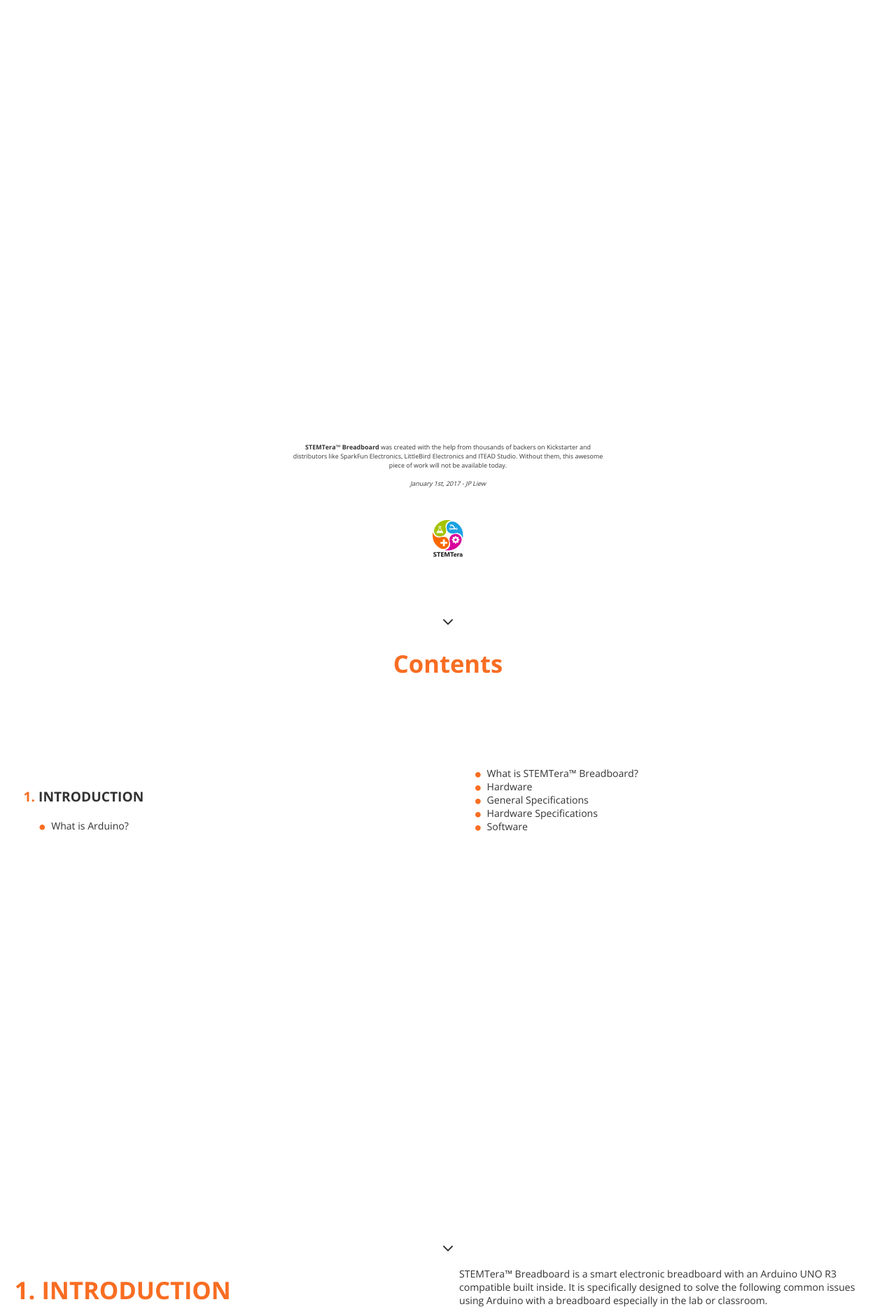
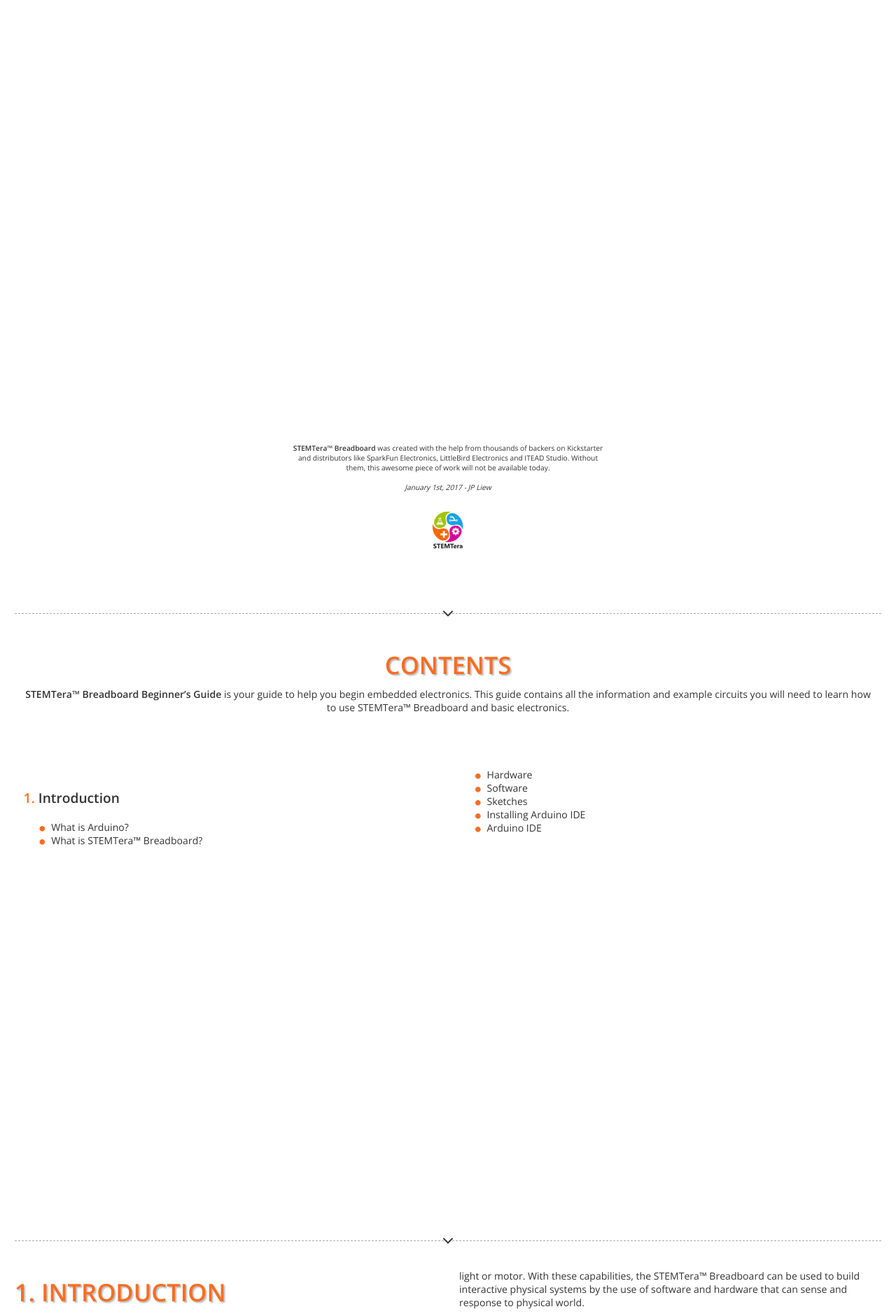
Before and after one commit to STEMTera/stemtera.github.io, a Jekyll site: the page built from begin/index.html, in a window 1280 px wide. Shown: the part 883-2763 px from the top of the page at 70% size. Built offline with Jekyll 4.4.1, drawn with Linux system fonts in a browser that asks for light colours; nearby versions of some CDN libraries; some of the changed text lies outside the part shown.

Commit message:
added new pages

```diff
--- a/_includes/footer.md
+++ b/_includes/footer.md
@@ -1,3 +1 @@
-by [{{ page.author }}]({{ page.author_url }})
-&mdash;
-**{{ page.title | replace: site.stmb_key , site.stmb }}** is [open source]({{ page.github_url }}), feel free to translate and share.
+**{{ page.title | replace: site.stmb_key , site.stmb }}** is [open source]({{ page.github_url }}), please feel free to translate and share. &mdash;  *[{{ page.author }}]({{ page.author_url }})*
--- /dev/null
+++ b/_includes/toc.md
@@ -0,0 +1 @@
+**{{ page.title }}** is your guide to help you begin embedded electronics. This guide contains all the information and example circuits you will need to learn how to use (STMB) and basic electronics.
--- a/_layouts/book.html
+++ b/_layouts/book.html
@@ -33,6 +33,8 @@
     <div id="page3" class="toc">
     <div class="toc-title">
     <h1>Contents</h1>
+    {% capture toctext %} {% include toc.md %} {% endcapture %}
+    {{ toctext | markdownify | replace: site.stmb_key, site.stmb }}
     </div>
     <div class="toc-content">
     <ul>
@@ -45,7 +47,7 @@
             <ul>
         {% endif %}
         {% for contents in page.contents %}
-            <a href="#page{{ pagenumber | plus: 3 }}"><li>{{ contents | replace: site.stmb_key , site.stmb }}</li></a>
+        <li><a href="#page{{ pagenumber | plus: 3 }}">{{ contents | replace: site.stmb_key , site.stmb }}</a></li>
         {% endfor %}
         {% if page.chapter =="" %}
             </ul>
--- a/begin/_posts/2000-01-01-intro.md
+++ b/begin/_posts/2000-01-01-intro.md
@@ -1,5 +1,5 @@
 ---
-title: "INTRODUCTION"
+title: "Introduction"
 style: two-col-page
 chapter : 1
 contents:
@@ -16,14 +16,16 @@
 
 ![Arduino Uno plus Breadboard](/img/arduino_breadboard.svg){: .half-w .center}
 
-(STMB) is a smart electronic breadboard with an Arduino UNO R3 compatible built inside. It is specifically designed to solve the following common issues using Arduino with a breadboard especially in the lab or classroom.
+The (STMB) is a smart electronic breadboard with an Arduino UNO R3 compatible built inside. It is specifically designed to solve common issues using Arduino with a breadboard especially in the lab or classroom.
 
-* Reduce the headache of managing students' messy wires flying around microcontroller board and breadboard during class.
-* Enhance the current design (Arduino UNO) for native USB development without changing or adding extra components.
-* Improve adaptability, mountability and protection, enabling more projects to be built in the lab or classroom.
+The (STMB) is capable of taking **inputs**, for example the push of a button, and translate that information to trigger different types of **outputs**, for example turn on a light or motor. With these capabilities, the (STMB) can be used to build interactive physical systems by the use of software and hardware that can sense and response to physical world.
+
+Making mechanical LEGO&reg; projects with the (STMB) is easy because the bottom cover of the (STMB) is LEGO&reg; compatible.
 
 ## Hardware
 
-![(STMB) Block Diagram](/img/stemtera_breadboard_block_diagram.svg){: .quarter-w .left }Just like an Arduino UNO, the (STMB) has two micro-controllers soldered on the PCB (Printed Circuit Board). The ATMEL's ATmega32U2 and the ATmega328P. The ATmega32U2 serves as the bridge for USB communication between the computer and the ATmega328P.
+![(STMB) Block Diagram](/img/stemtera_breadboard_block_diagram.svg){: .quarter-w .left }The (STMB) has 14 digital input/output pins (6 of which can be PWM outputs), 6 analog inputs, a 16 MHz crystal oscillator, a USB connection, a power jack, and a reset button. These input/output pins are just like human fingers. With a properly written software plus hardware, they can be used to touch, sense and feel the physical environment. Advanced users can also utilize the extra 21 digital input/output pins (3 of which can be PWM output) not available in an Arduino UNO R3.
 
-In a normal Arduino UNO, this USB bridge only act as a bridge because the extra physical pins are not exposed. The (STMB) exposed all these extra pins to the breadboard's tie points, allowing native USB projects to be built.
+Just like an Arduino UNO, the (STMB) has two micro-controllers soldered on the PCB (Printed Circuit Board). The ATMEL's ATmega32U2 and the ATmega328P. The ATmega32U2 serves as the bridge for USB communication between the computer and the ATmega328P.
+
+In a normal Arduino UNO, this USB bridge only act as a bridge because the extra physical pins are not exposed. The (STMB) exposed all these extra pins on the breadboard's tie points, thus providing more digital input/output pins and allowing these pins to natively communicate with the computer via the USB port (advance topic).
--- a/begin/_posts/2000-01-03-software.md
+++ b/begin/_posts/2000-01-03-software.md
@@ -1,8 +1,20 @@
 ---
-title: "INTRODUCTION"
+title: "Introduction - Software"
 style: two-col-page
 contents:
 - Software
+- Sketches
+- Installing Arduino IDE
 ---
 
 ## Software
+
+The (STMB) by itself is just a piece of physical hardware. You need to tell it what to do by sending a set of instructions to the micro-controller on the board. This set of instructions is normally referred to as **program**, **code** or **software**. There are a few ways to send the program to the (STMB), one of the most popular way is by using the **Arduino Integrated Development Environment (IDE)**.
+
+The Arduino IDE contains a text editor for writing code, a message area, a text console, a toolbar with buttons for common functions and a series of menus. It connects to the (STMB) hardware to upload programs and communicate with them.
+
+## Sketches
+
+Programs written using Arduino IDE are called **sketches**. These sketches are written in the code editing area of the Arduino IDE and can compiled into a set of micro-controller instructions that can be uploaded into the (STMB)
+
+## Installing Arduino IDE
--- a/begin/index.html
+++ b/begin/index.html
@@ -1,7 +1,7 @@
 ---
 author: JP Liew
 author_url: http://jpliew.com
-github_url: http://github.com/stemtera
+github_url: https://github.com/STEMTera/stemtera.github.io
 twitter_username: stemtera
 layout: book
 title: (STMB) Beginner's Guide
--- a/css/main.css
+++ b/css/main.css
@@ -1,4 +1,4 @@
-@import url('https://fonts.googleapis.com/css?family=Open+Sans:400,700');
+@import url('https://fonts.googleapis.com/css?family=Open+Sans: 400,600');
 html {
 	color: #333;
     font-family: 'Open Sans', sans-serif;
@@ -11,6 +11,8 @@
 h1 {
 	font-size: 2.7vw;
     color: #f86d22;
+    text-shadow: 2px 2px 2px #bbbbbb;
+    text-transform: uppercase;
 }
 
 h2 {
@@ -37,13 +39,13 @@
 
 p {
 	margin-top: 2vh;
-	margin-bottom: 5vh;
+	margin-bottom: 3vh;
 }
 
 img {
     /* border: 1px solid #333; */
 	margin-top: 0vh;
-	margin-bottom: 3vh;
+	margin-bottom: 0vh;
 	margin-left: 1vw;
 	margin-right: 1vw;
 }
@@ -125,6 +127,10 @@
     column-count: 1;
 }
 
+div.fullpage {
+    height: 95vh;
+}
+
 div.titlepage {
   page: blank;
 }
@@ -178,6 +184,12 @@
     vertical-align: middle;
 }
 
+.toc-title p {
+    margin-top: 0.5vh;
+    margin-bottom: 0.5vh;
+}
+
+
 .toc-content {
     height: 74vh;
     /* border: 1px solid #000; */
@@ -197,7 +209,7 @@
 
 .preface {
     text-align: center;
-    font-size: 0.7vw;
+    font-size: 0.8vw;
     margin-top: 68vh;
     margin-right: auto;
     margin-left: auto;
@@ -206,9 +218,11 @@
 
 @media screen {
     .page-break {
+        border-style: dashed hidden hidden hidden;
+        border-width: 1px;
+        border-color: #aaa;
         height: 2.1vw;
         margin-bottom:13px;
-
     }
 
     .page-break:after{
@@ -219,11 +233,12 @@
         display: block;
         text-align: center;
         font-size: 2vw;
+        margin-top: -1.5vh;
     }
     .footer {
         /* border: 1px dotted #000; */
-        height: 6vh;
-        font-size: 0.7vw;
+        height: 7vh;
+        font-size: 0.6vw;
         margin-top: -8vh;
         text-align: right;
     }
```
Also changed, not shown: begin/_posts/2000-01-05-ide.md (added, +8 -0 lines), begin/_posts/_2000-01-02-intro2.md (renamed from begin/_posts/2000-01-02-intro2.md), img/arduino_ide.svg (added), img/stemtera_breadboard_block_diagram.svg, 1 other file.
